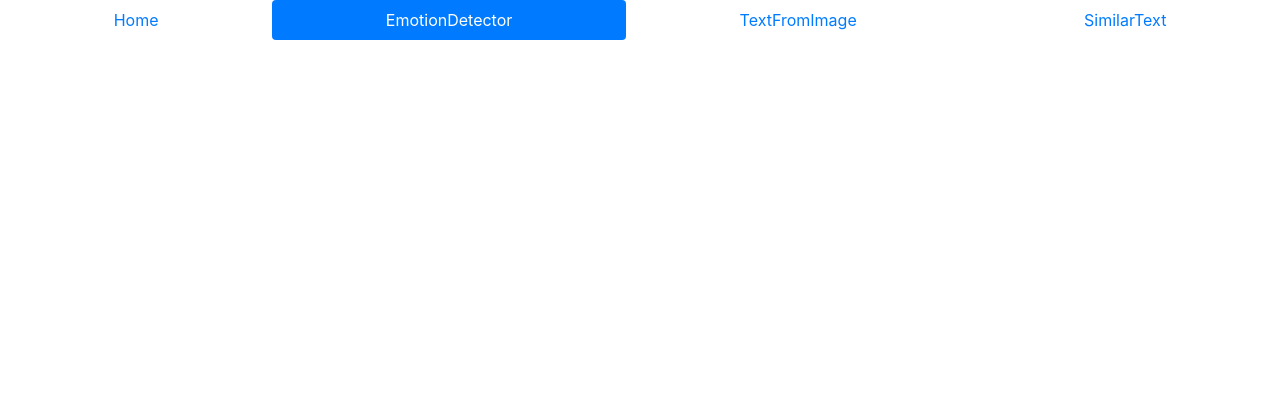
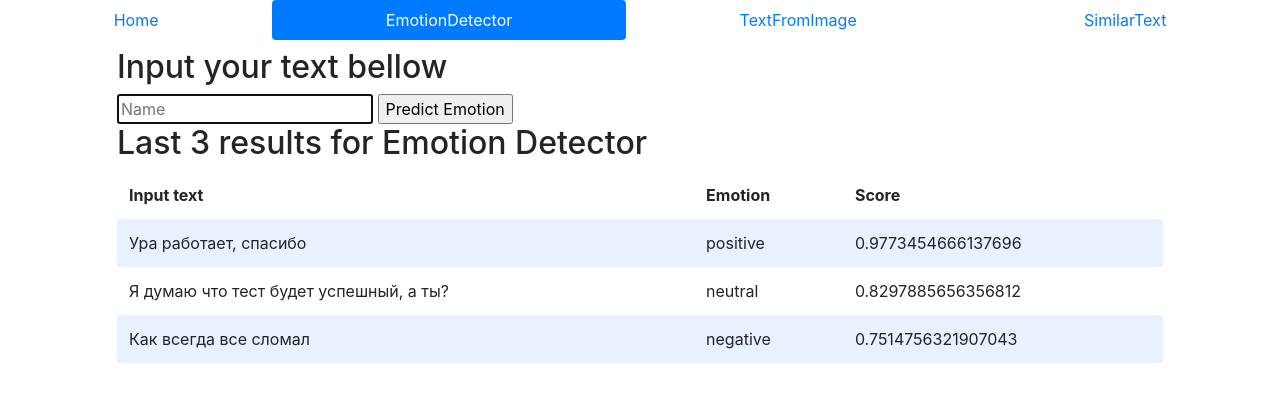
Before and after one commit to Maximgitman/all_ZB, a Flask app: page /emotion in a window 1280 px wide. Shown: the top 402 px of the page. Run offline with Flask 2, Linux system fonts and the light colour scheme; some libraries are stand-ins or nearby versions.

Commit message:
1. Created new db for all the tables 2. Emotion detector 3. Ngrok tested

```diff
--- a/app.py
+++ b/app.py
@@ -1,5 +1,9 @@
 from cs50 import SQL
 from flask import Flask, render_template, request
+from emotion_detection.sentiment import SemanticRu
+
+
+Sentiment_ru = SemanticRu()
 
 app = Flask(__name__)
 
@@ -7,7 +11,7 @@ app = Flask(__name__)
 app.config["TEMPLATES_AUTO_RELOAD"] = True
 
 # Configure CS50 Library to use SQLite database
-db = SQL("sqlite:///static/emotions.db")
+db = SQL("sqlite:///static/allzb.db")
 
 
 # Ensure responses aren't cached
@@ -22,18 +26,30 @@ def after_request(response):
 @app.route("/")
 def index():
     # Show last 3 results from DataBase
-    results = db.execute("SELECT * FROM emotions ORDER BY id DESC LIMIT 3")
+    results = db.execute("SELECT * FROM emotion ORDER BY id DESC LIMIT 3")
     return render_template("index.html", results=results)
 
 
 @app.route("/emotion", methods=["GET", "POST"])
-def emotions():
+def emotion():
     if request.method == "POST":
+        # Getting input text into base
+        text_input = request.form.get("text_input")
+        if not text_input:  # If there is no name, showing erros page
+            return render_template("error.html", message="Missing text, try again")
+
+        predict = Sentiment_ru.inference(txt=text_input)
+
+        # Save it into SQL
+        db.execute("INSERT INTO emotion (input, output, score) VALUES(?, ?, ?)", text_input, predict[0], predict[1])
+
         # Show last 3 results from DataBase
-        results = db.execute("SELECT * FROM emotions ORDER BY id DESC LIMIT 3")
+        results = db.execute("SELECT * FROM emotion ORDER BY id DESC LIMIT 4")
         return render_template("emotion.html", results=results)
+
     else:
-        results = db.execute("SELECT * FROM emotions ORDER BY id DESC LIMIT 3")
+        # Show last 3 results from DataBase
+        results = db.execute("SELECT * FROM emotion ORDER BY id DESC LIMIT 3")
         return render_template("emotion.html", results=results)
 
 
@@ -41,10 +57,10 @@ def emotions():
 def txt_from_img():
     if request.method == "POST":
         # Show last 3 results from DataBase
-        results = db.execute("SELECT * FROM emotions ORDER BY id DESC LIMIT 3")
+        results = db.execute("SELECT * FROM emotion ORDER BY id DESC LIMIT 3")
         return render_template("text-from-image.html", results=results)
     else:
-        results = db.execute("SELECT * FROM emotions ORDER BY id DESC LIMIT 3")
+        results = db.execute("SELECT * FROM emotion ORDER BY id DESC LIMIT 3")
         return render_template("text-from-image.html", results=results)
 
 
@@ -52,8 +68,8 @@ def txt_from_img():
 def similar_txt():
     if request.method == "POST":
         # Show last 3 results from DataBase
-        results = db.execute("SELECT * FROM emotions ORDER BY id DESC LIMIT 3")
+        results = db.execute("SELECT * FROM emotion ORDER BY id DESC LIMIT 3")
         return render_template("similar-text.html", results=results)
     else:
-        results = db.execute("SELECT * FROM emotions ORDER BY id DESC LIMIT 3")
+        results = db.execute("SELECT * FROM emotion ORDER BY id DESC LIMIT 3")
         return render_template("similar-text.html", results=results)
--- a/templates/emotion.html
+++ b/templates/emotion.html
@@ -18,7 +18,7 @@
         <script src="https://code.jquery.com/jquery-3.5.1.slim.min.js" integrity="sha384-DfXdz2htPH0lsSSs5nCTpuj/zy4C+OGpamoFVy38MVBnE+IbbVYUew+OrCXaRkfj" crossorigin="anonymous"></script>
         <script src="https://cdn.jsdelivr.net/npm/bootstrap@4.5.3/dist/js/bootstrap.bundle.min.js" integrity="sha384-ho+j7jyWK8fNQe+A12Hb8AhRq26LrZ/JpcUGGOn+Y7RsweNrtN/tE3MoK7ZeZDyx" crossorigin="anonymous"></script>
 
-        <title>Emotion Detector</title>
+        <title>Emotion Detection</title>
 
     </head>
     <body>
@@ -37,5 +37,33 @@
                 <a class="nav-link" href="/similar-text">SimilarText</a>
             </li>
         </nav>
+        <div class="container">
+            <div class="section">
+                <h2>Input your text bellow</h2>
+                <form action="/emotion" method="post">
+                    <input autocomplete="off" autofocus placeholder="Name" name="text_input" type="text">
+                    <input type="submit" value="Predict Emotion">
+                </form>
+                <h2>Last 3 results for Emotion Detector</h2>
+                <table>
+                    <thead>
+                        <tr>
+                            <th>Input text</th>
+                            <th>Emotion</th>
+                            <th>Score</th>
+                        </tr>
+                    </thead>
+                    <tbody>
+                        {% for result in results %}
+                            <tr>
+                                <td>{{ result.input }}</td>
+                                <td>{{ result.output }}</td>
+                                <td>{{ result.score }}</td>
+                            </tr>
+                        {% endfor %}
+                    </tbody>
+                </table>
+            </div>
+        </div>
     </body>
 </html>
--- /dev/null
+++ b/templates/error.html
@@ -0,0 +1,5 @@
+{% extends "layout.html" %}
+
+{% block body %}
+    {{ message }}
+{% endblock %}
```
Also changed, not shown: emotion_detection/sentiment.py (added, +20 -0 lines), templates/layout.html (added, +12 -0 lines), static/allzb.db (added), static/emotions.db (deleted).
